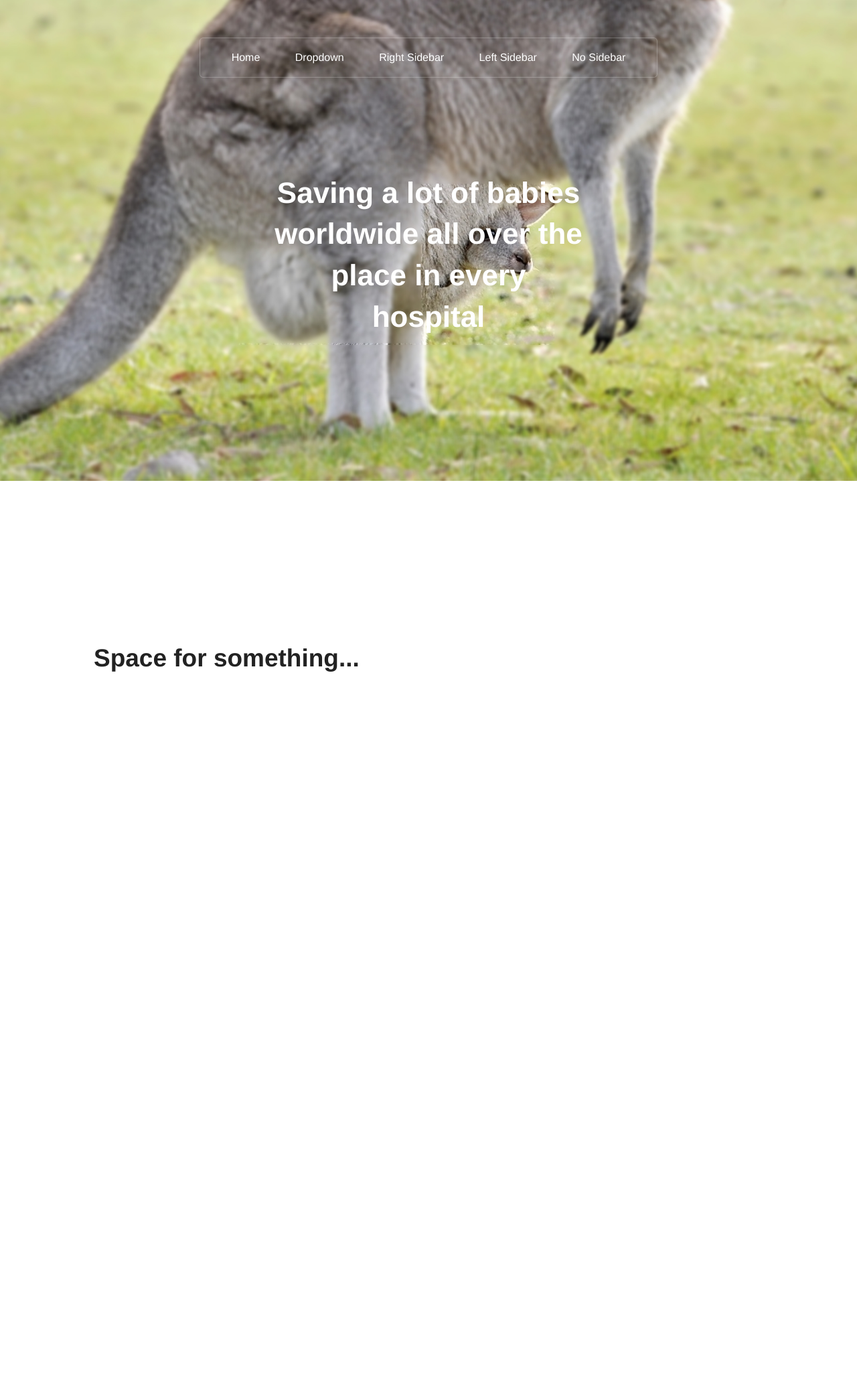
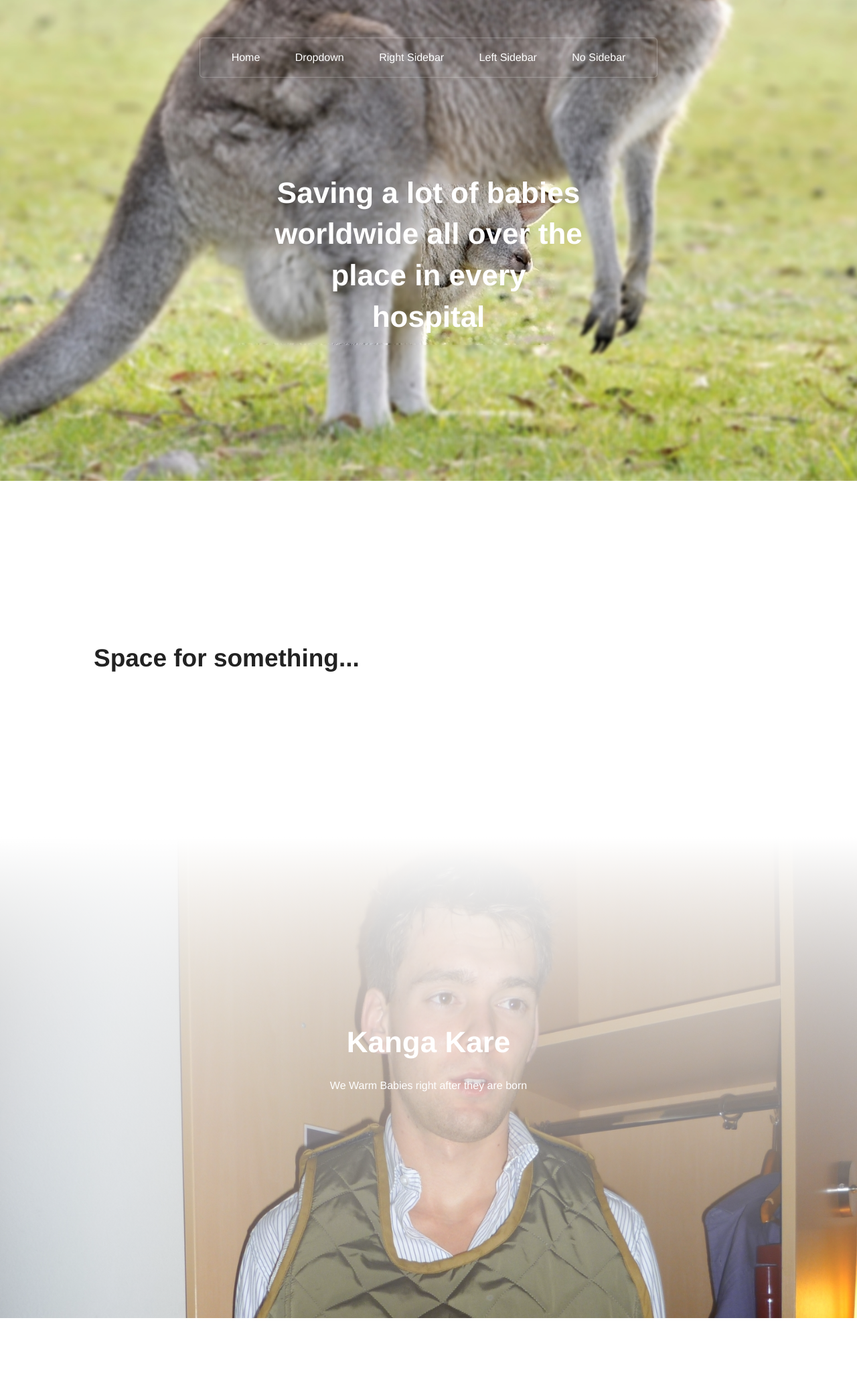
Before and after one commit to KangaKare/kangakare.github.io, a Jekyll site: the page built from index.html, in a window 1280 px wide. Shown: the whole page at 67% size. Built offline with Jekyll 4.4.1, drawn with Linux system fonts in a browser that asks for light colours; nearby versions of some CDN libraries.

Commit message:
Change image assets path

```diff
--- a/assets/css/main.css
+++ b/assets/css/main.css
@@ -7,7 +7,7 @@
 	left: 0px;
 	width: 100%;
 	height: 800px;
-	background: linear-gradient(rgba(255,255,255,0),rgba(255,255,255,0)), url('assets/images/kangaroo-pouch-baby.jpg');
+	background: linear-gradient(rgba(255,255,255,0),rgba(255,255,255,0)), url('images/kangaroo-pouch-baby.jpg');
 	background-repeat: no-repeat;
 	background-size: contain;
 	overflow-y: scroll;
@@ -62,7 +62,7 @@
 	left: 0px;
 	width: 100%;
 	height: 800px;
-	background: linear-gradient(rgba(255,255,255,1),rgba(255,255,255,1)), url('assets/images/kanga-kare-pouch.jpg');
+	background: linear-gradient(rgba(255,255,255,1),rgba(255,255,255,0)), url('images/kanga-kare-pouch.jpg');
 	background-repeat: no-repeat;
 	background-size: contain;
 	overflow-y: scroll;
--- a/index.html
+++ b/index.html
@@ -17,6 +17,10 @@ title: Welcome!
 <script>
 $(window ).scroll(function(){
  var fade_opac = $(window).scrollTop() / ($('#header').height() - 300);
- $('#header').css({'background': 'linear-gradient(rgba(255,255,255,' + fade_opac + '),rgba(255,255,255,' + fade_opac + ')), url(/assets/images/kangaroo-pouch-baby.jpg)', 'background-repeat':'no-repeat','background-size':'contain'});
+ $('#header').css({'background': 'linear-gradient(rgba(255,255,255,' + fade_opac + '),rgba(255,255,255,' + fade_opac + ')), url(assets/css/images/kangaroo-pouch-baby.jpg)', 'background-repeat':'no-repeat','background-size':'contain'});
+
+ var appear_opc = 0;
+ $('#body').css({'background': 'linear-gradient(rgba(255,255,255,' + fade_opac + '),rgba(255,255,255,' + appear_opac + ')), url(assets/css/images/kanga-kare-pouch.jpg)', 'background-repeat':'no-repeat','background-size':'contain'});
+
 });
 </script>
```
Also changed, not shown: assets/css/images/asad.jpg (added), assets/css/images/foundation/orbit/bullets.jpg (added), assets/css/images/foundation/orbit/left-arrow-small.png (added), assets/css/images/foundation/orbit/left-arrow.png (added), assets/css/images/foundation/orbit/loading.gif (added), assets/css/images/foundation/orbit/mask-black.png (added), assets/css/images/foundation/orbit/pause-black.png (added), assets/css/images/foundation/orbit/right-arrow-small.png (added), assets/css/images/foundation/orbit/right-arrow.png (added), assets/css/images/foundation/orbit/rotator-black.png (added), assets/css/images/foundation/orbit/timer-black.png (added), assets/css/images/kanga-kare-pouch.JPG (added), assets/css/images/kangaroo-pouch-baby.jpg (added), 1 other file.
